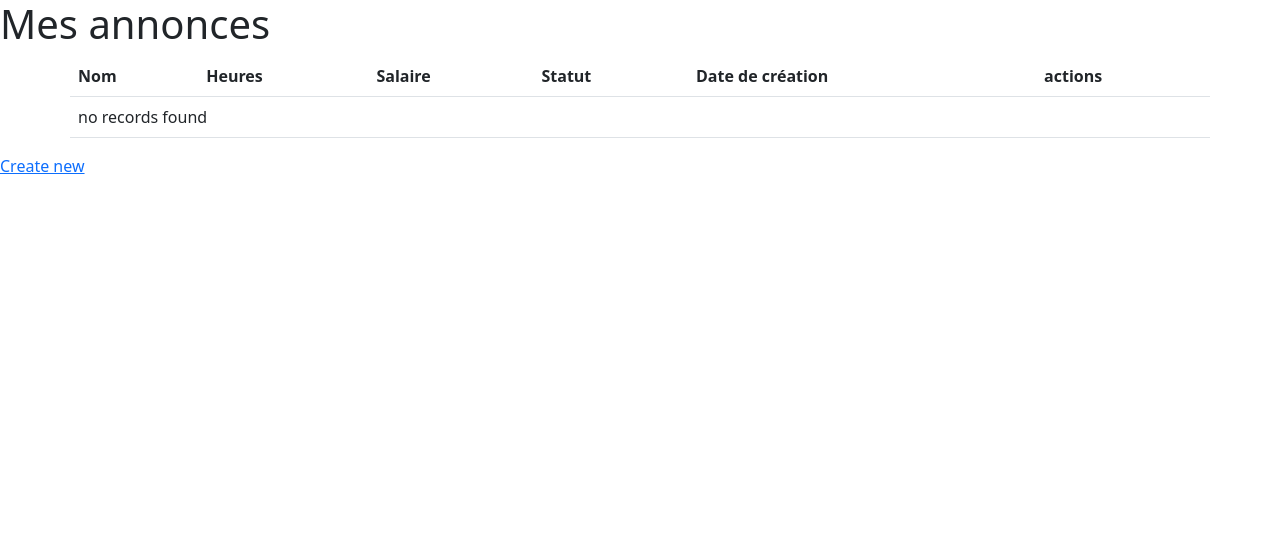
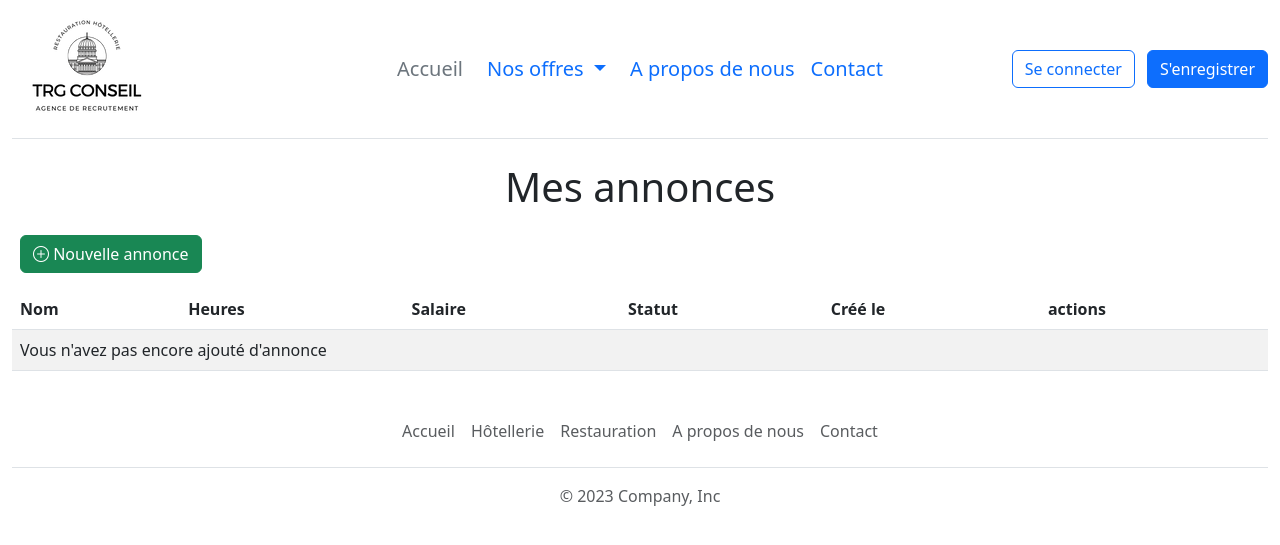
Before and after one commit to Nicodev11/TRT_conseil, a Symfony app: template templates/announcement/index.html.twig in a window 1280 px wide. Shown: the top 545 px of the page. Run offline with Twig, Linux system fonts and the light colour scheme; the template is opened without the code that fills it, so the values that code supplies are empty; some libraries are stand-ins or nearby versions.

Commit message:
Add Nav, Footer and new relation in entity

```diff
--- a/assets/styles/app.scss
+++ b/assets/styles/app.scss
@@ -6,3 +6,9 @@ body {
     height: 100vh;
     margin: 0;
 }
+
+body {
+    min-height: 100vh;
+    display: grid;
+    grid-template-rows: auto 1fr auto;
+  }
--- a/src/Controller/admin/recruiter/AnnouncementController.php
+++ b/src/Controller/admin/recruiter/AnnouncementController.php
@@ -14,7 +14,7 @@ use Symfony\Component\Routing\Annotation\Route;
 #[Route('/admin/recruteur', name: 'announcement_')]
 class AnnouncementController extends AbstractController
 {
-    #[Route('/', name: 'index', methods: ['GET'])]
+    #[Route('/mes-annonces', name: 'index', methods: ['GET'])]
     public function index(AnnouncementRepository $announcementRepository): Response
     {
         return $this->render('announcement/index.html.twig', [
--- /dev/null
+++ b/templates/_partials/_footer.html.twig
@@ -0,0 +1,12 @@
+<div class="container-fluid">
+  <footer class="py-3 my-4">
+    <ul class="nav justify-content-center border-bottom pb-3 mb-3">
+      <li class="nav-item"><a href="#" class="nav-link px-2 text-body-secondary">Accueil</a></li>
+      <li class="nav-item"><a href="#" class="nav-link px-2 text-body-secondary">Hôtellerie</a></li>
+      <li class="nav-item"><a href="#" class="nav-link px-2 text-body-secondary">Restauration</a></li>
+      <li class="nav-item"><a href="#" class="nav-link px-2 text-body-secondary">A propos de nous</a></li>
+      <li class="nav-item"><a href="#" class="nav-link px-2 text-body-secondary">Contact</a></li>
+    </ul>
+    <p class="text-center text-body-secondary">© 2023 Company, Inc</p>
+  </footer>
+</div>
--- /dev/null
+++ b/templates/_partials/_navigation.html.twig
@@ -0,0 +1,30 @@
+<div class="container-fluid">
+  <header class="d-flex flex-wrap align-items-center justify-content-center justify-content-md-between py-3 mb-4 border-bottom">
+    <div class="col-md-3 mb-2 mb-md-0">
+      <a href="/" class="d-inline-flex link-body-emphasis text-decoration-none">
+       <img src="{{asset('assets/img/logo_bg_white.png')}}" alt="logo">
+      </a>
+    </div>
+    <ul class="nav col-12 col-md-auto mb-2 justify-content-center mb-md-0">
+      <li><a href="#" class="nav-link px-2 link-secondary fs-5">Accueil</a></li>
+      <li class="nav-item dropdown fs-5">
+        <a class="nav-link dropdown-toggle" href="#" role="button" data-bs-toggle="dropdown" aria-expanded="false">
+          Nos offres
+        </a>
+        <ul class="dropdown-menu">
+          <li><a class="dropdown-item fs-5" href="#">Hôtellerie</a></li>
+          <li><hr class="dropdown-divider"></li>
+          <li><a class="dropdown-item fs-5" href="#">Restauration</a></li>
+
+        </ul>
+      </li>
+      <li><a href="#" class="nav-link px-2 fs-5">A propos de nous</a></li>
+      <li><a href="#" class="nav-link px-2 fs-5">Contact</a></li>
+    </ul>
+
+    <div class="col-md-3 col-md-12 col-lg-3 text-end">
+      <button type="button" class="btn btn-outline-primary me-2">Se connecter</button>
+      <button type="button" class="btn btn-primary">S'enregistrer</button>
+    </div>
+  </header>
+</div>
--- a/templates/announcement/index.html.twig
+++ b/templates/announcement/index.html.twig
@@ -2,42 +2,59 @@
 
 {% block title %}Mes annonces{% endblock %}
 
-{% block body %}
-    <h1>Mes annonces</h1>
+{%block body %}
 
-    <table class="table container">
+<div class="container-fluid">
+    <h1 class="text-center my-2">Mes annonces</h1>
+
+    <a class="btn btn-success my-3 ms-2" href="{{ path('announcement_add') }}">
+        <i class="bi bi-plus-circle"></i> Nouvelle annonce
+    </a>
+
+    <table class="table table-striped align-middle">
         <thead>
             <tr>
                 <th>Nom</th>
                 <th>Heures</th>
                 <th>Salaire</th>
                 <th>Statut</th>
-                <th>Date de création</th>
+                <th>Créé le</th>
                 <th>actions</th>
             </tr>
         </thead>
         <tbody>
-        {% for announcement in announcements %}
+            {% for announcement in announcements %}
+            {{ dump(announcement) }}
             <tr>
                 <td>{{ announcement.name }}</td>
                 <td>{{ announcement.hours }}</td>
                 <td>{{ announcement.salary }}</td>
-                <td>{{ announcement.isValided ? 'Validé' : 'En attente de validation' }}</td>
-                <td>{{ announcement.createdAt ? announcement.createdAt|date('d/m/Y H:i') : '' }}</td>
                 <td>
-                    <a class="btn btn-warning" href="{{ path('announcement_show', {'id': announcement.id}) }}">
+                    {% if announcement.isValided == true %}
+                        <i class="bi bi-check-circle-fill"> En ligne</i>
+                    {% elseif announcement.isValided == false %}
+                        <i class="bi bi-hourglass-split"> En attente de confirmation</i>
+                    {% endif %}
+                </td>
+                <td>
+                    {{ announcement.createdAt ? announcement.createdAt|date('d/m/Y H:i') : '' }}
+                </td>
+                <td>
+                    <a class="btn btn-warning" href="{{ path('announcement_show', { id: announcement.id }) }}">
                         <i class="bi bi-eye"></i>
                     </a>
-                    <a class="btn btn-success" href="{{ path('announcement_edit', {'id': announcement.id}) }}">Modifier</a>
+                    <a class="btn btn-success" href="{{ path('announcement_edit', { id: announcement.id }) }}">
+                        <i class="bi bi-pencil-square"></i>
+                    </a>
                 </td>
             </tr>
-        {% else %}
+            {% else %}
             <tr>
-                <td colspan="9">no records found</td>
+                <td colspan="9">Vous n'avez pas encore ajouté d'annonce</td>
             </tr>
-        {% endfor %}
+            {% endfor %}
         </tbody>
     </table>
+</div>
 
-    <a href="{{ path('announcement_add') }}">Create new</a>
 {% endblock %}
--- a/templates/base.html.twig
+++ b/templates/base.html.twig
@@ -1,8 +1,9 @@
 <!DOCTYPE html>
 <html>
+
 <head>
-        <meta charset="UTF-8">
-        <title>{% block title %}Welcome!{% endblock %} - TRT Conseil</title>
+    <meta charset="UTF-8" />
+    <title>{% block title %}Welcome!{% endblock %} - TRG Conseil</title>
     <meta http-equiv="Content-Security-Policy" content="
         default-src
             'self';
@@ -21,26 +22,39 @@
         img-src
             'self'
             https://cdn.jsdelivr.net;
-        ">
-        <meta name="viewport" content="width=device-width, initial-scale=1">
-        <meta name="theme-color" content="#000000">
-        <meta name="description" content="TRT Conseil est une agence de recrutement spécialisée dans l’hôtellerie et la restauration. Fondée en
+        " />
+    <meta name="viewport" content="width=device-width, initial-scale=1" />
+    <meta name="theme-color" content="#000000" />
+    <meta name="description" content="TRG Conseil est une agence de recrutement spécialisée dans l’hôtellerie et la restauration. Fondée en
         2014, la société s’est agrandie au fil des ans et possède dorénavant plus de 12 centres dispersés aux
-        quatre coins de la France.">
+        quatre coins de la France." />
 
     <!-- Feuille de Style -->
-        <link href="https://cdn.jsdelivr.net/npm/bootstrap@5.3.0/dist/css/bootstrap.min.css" rel="stylesheet" integrity="sha384-9ndCyUaIbzAi2FUVXJi0CjmCapSmO7SnpJef0486qhLnuZ2cdeRhO02iuK6FUUVM" crossorigin="anonymous">
-        <link rel="stylesheet" href="https://cdn.jsdelivr.net/npm/bootstrap-icons@1.10.5/font/bootstrap-icons.css">
+    <link href="https://cdn.jsdelivr.net/npm/bootstrap@5.3.0/dist/css/bootstrap.min.css" rel="stylesheet"
+        integrity="sha384-9ndCyUaIbzAi2FUVXJi0CjmCapSmO7SnpJef0486qhLnuZ2cdeRhO02iuK6FUUVM" crossorigin="anonymous" />
+    <link rel="stylesheet" href="https://cdn.jsdelivr.net/npm/bootstrap-icons@1.10.5/font/bootstrap-icons.css" />
     {% block stylesheets %}{% endblock %}
-            {{ encore_entry_link_tags('app') }}
+    {{
+      encore_entry_link_tags("app")
+    }}
 
     <!-- Scripts -->
-        <script src="https://cdn.jsdelivr.net/npm/bootstrap@5.3.0/dist/js/bootstrap.bundle.min.js" integrity="sha384-geWF76RCwLtnZ8qwWowPQNguL3RmwHVBC9FhGdlKrxdiJJigb/j/68SIy3Te4Bkz" crossorigin="anonymous"></script>
+    <script src="https://cdn.jsdelivr.net/npm/bootstrap@5.3.0/dist/js/bootstrap.bundle.min.js"
+        integrity="sha384-geWF76RCwLtnZ8qwWowPQNguL3RmwHVBC9FhGdlKrxdiJJigb/j/68SIy3Te4Bkz" crossorigin="anonymous">
+    </script>
     {% block javascripts %}
-            {{ encore_entry_script_tags('app') }}
+    {{
+      encore_entry_script_tags("app")
+    }}
     {% endblock %}
 </head>
+
+<header>{% include '_partials/_navigation.html.twig' %}</header>
+
 <body>
-        {% block body %}{% endblock %}
+    <main>{% block body %}{% endblock %}</main>
 </body>
+
+<footer>{% include '_partials/_footer.html.twig' %}</footer>
+
 </html>
```
Also changed, not shown: src/Entity/Announcement.php (+16 -0 lines), src/Entity/Users.php (+34 -0 lines), assets/styles/app.css (line endings or trailing spaces), public/assets/img/logo_bg_black.png (added), public/assets/img/logo_bg_white.png (added). Lines whose indentation alone changed are shown as unchanged.
